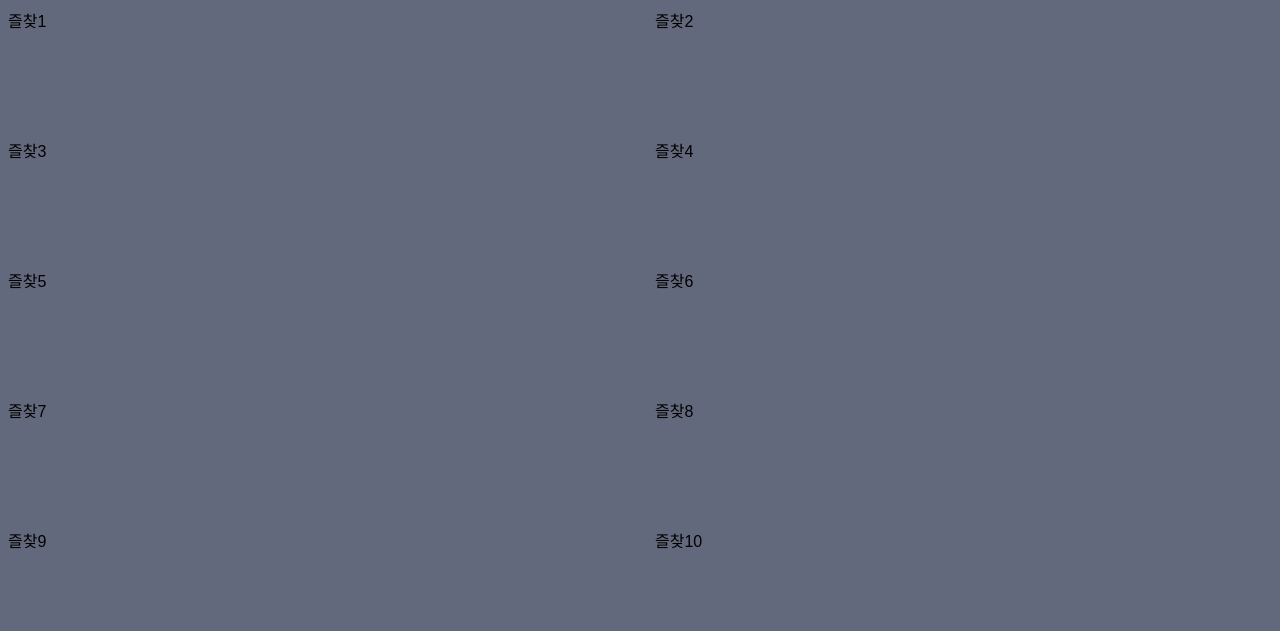
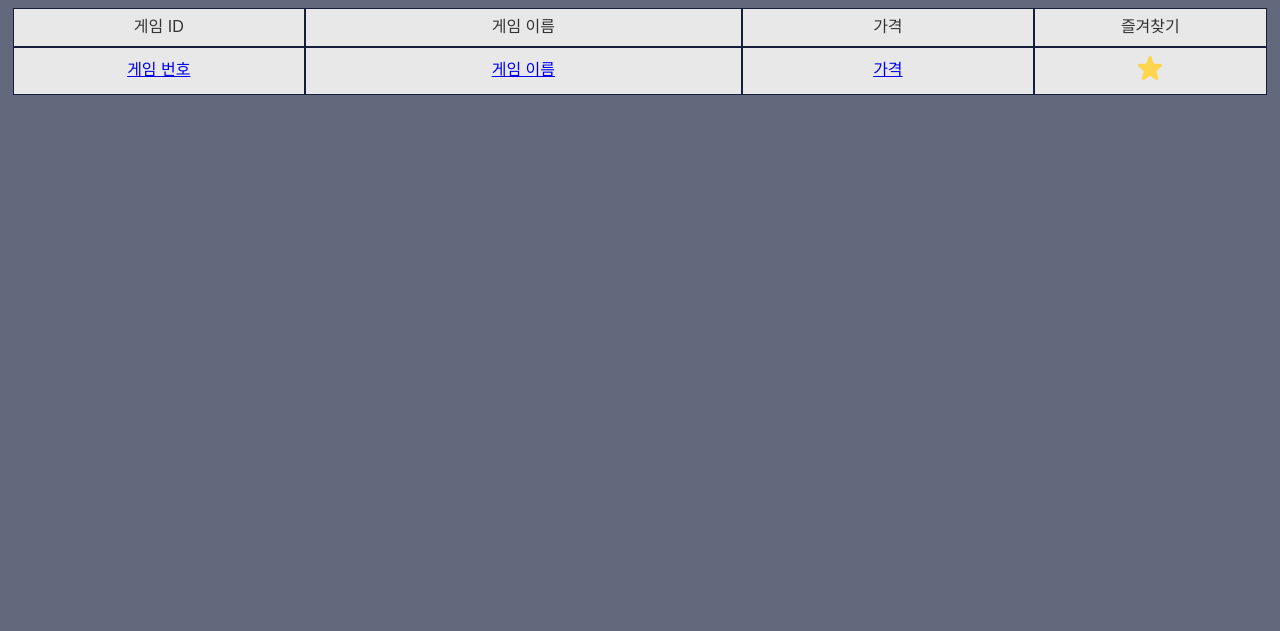
Before and after one commit to GoTaeH/study1, a website: page project/bookmark/bookmark.html in a window 1280 px wide. Drawn offline with Linux system fonts and the light colour scheme; no server answers; a web font is replaced by a local one.

Commit message:
project_2

```diff
--- a/project/bookmark/bookmark.html
+++ b/project/bookmark/bookmark.html
@@ -2,33 +2,23 @@
 <html>
     <head>
         <meta charset="utf-8">
-        <title>즐겨찾기</title>
+        <title>즐겨찾기 목록</title>
         <link href="../style/b_style.css" type="text/css" rel="stylesheet">
     </head>
     <body>
         <div id="header_container"></div>
-        <div class="bookmark">
-            <div class="game">즐찾1</div>
-            <div class="game">즐찾2</div>
-            <div class="game">즐찾3</div>
-            <div class="game">즐찾4</div>
-            <div class="game">즐찾5</div>
-            <div class="game">즐찾6</div>
-            <div class="game">즐찾7</div>
-            <div class="game">즐찾8</div>
-            <div class="game">즐찾9</div>
-            <div class="game">즐찾10</div>
+        <div class="bookmark_games">
+            <div class="top">게임 ID</div>
+            <div class="top">게임 이름</div>
+            <div class="top">가격</div>
+            <div class="top">즐겨찾기</div>
+
+            <div class="list"><a href="#">게임 번호</a></div>
+            <div class="list"><a href="#">게임 이름</a></div>
+            <div class="list"><a href="#">가격</a></div>
+            <div class="list"><div class="star-btn" onclick="toggleFavorite(this)">
+                <img class="star" src="../image/yellowstar.png" alt="Star"></div>
         </div>
-        <!-- <img class="logo_img" src="../image/white_logoM.png"></div> -->
-        <script>
-            var xhttp = new XMLHttpRequest();
-            xhttp.onreadystatechange = function() {
-                if(this.readyState == 4 && this.status == 200) {
-                    document.getElementById("header_container").innerHTML = this.responseText;
-                }
-            };
-            xhttp.open("GET", "/header", true);
-            xhttp.send();
-        </script>
+        <script src="../js/b_script.js"></script>
     </body>
 </html>
--- /dev/null
+++ b/project/js/b_script.js
@@ -0,0 +1,15 @@
+// 헤더 불러오기
+var xhttp = new XMLHttpRequest();
+xhttp.onreadystatechange = function() {
+    if(this.readyState == 4 && this.status == 200) {
+        document.getElementById("header_container").innerHTML = this.responseText;
+    }
+};
+xhttp.open("GET", "/header", true);
+xhttp.send();
+
+// 별 모양 클릭 시 이미지 변경
+function toggleFavorite(btnElement) {
+    const starElement = btnElement.querySelector('.star');
+    starElement.classList.toggle('star-filled');
+}
--- a/project/style/b_style.css
+++ b/project/style/b_style.css
@@ -4,17 +4,56 @@ html {
     background-color: rgb(99, 105, 124);
 }
 
+body {
+    font-family: 'Orbit', sans-serif;
+    line-height: 1.3;
+    color: #333;
+}
 .bookmark {
+    margin: 5px;
     display: grid;
-    grid-template-columns: 1fr;
-    justify-content: stretch;
-    align-content: stretch;
-    grid-auto-rows: minmax(100px, auto);
-    gap: 30px;
-    font-family: 'Orbit', sans-serif;
+    grid-template-columns: 1fr 1.5fr 1fr 0.8fr;
+    grid-gap: 8px;
 }
-@media(min-width:650px) {
+
+.bookmark_games {
+    display: grid;
+    grid-template-columns: 1fr 1.5fr 1fr 0.8fr;
+    margin: 5px;
+}
+.top {
+    border: 1px solid #151e3a;
+    background-color: #e8e8e8;
+    padding: 8px;
+    text-align: center;
+}
+.list {
+    border: 1px solid#151e3a;
+    background-color: #e8e8e8;
+    padding: 8px;
+    text-align: center;
+    display: flex;
+    align-items: center;
+    justify-content: center;
+}
+
+.star-btn {
+    cursor: pointer;
+}
+.star {
+    width: 24px;
+    height: 24px;
+    background-size: cover;
+    background-position: center;
+}
+.star-empty {
+    content: url('../image/emptystar.png');
+    background-size: cover;
+    background-position: center;
+}
+
+@media(min-width:580px) {
     .bookmark {
-        grid-template-columns: 1fr 1fr;
+        grid-template-columns: 0.5fr 1.5fr 1fr 0.5fr ;
     }
 }
--- a/project/style/mainstyle.css
+++ b/project/style/mainstyle.css
@@ -3,14 +3,29 @@
 html {
     background-color: rgb(99, 105, 124);
 }
-
+body {
+    margin: 0;
+}
 .category {
     display: grid;
-    grid-template-columns: 1fr 1fr 1fr 1fr 1fr 1fr 1fr;
-    gap: 10px;
+    align-items: center;
+    grid-template-columns: 0.8fr 0.8fr 1fr 1.1fr 1fr 0.8fr 0.8fr;
+    gap: 5px;
     text-align: center;
-    height: 30px; width: 100%;
+    height: 30px;
+    width: 100%;
     font-family: 'Orbit', sans-serif;
+    font-size: 0.3rem;
+    background-color: rgb(13, 69, 129);
+}
+.cat_item {
+    color: rgb(230, 242, 253);
+    cursor: pointer;
+}
+.cat_item:hover {
+    color: azure;
+    background-color: rgb(16, 76, 141);
+    padding: 3px 1px 3px 1px;
 }
 
 .info {
@@ -22,11 +37,6 @@ html {
     align-items: center;
     grid-auto-rows: minmax(100px, auto);
     gap: 30px;
-}
-@media(min-width:650px) {
-    .info{
-        grid-template-columns: 1fr 1fr;
-    }
 }
 
 .page {
@@ -41,3 +51,13 @@ html {
     align-items: center;
 }
 /* 페이지 버튼 꾸미기 */
+
+/* 창의 가로 길이에 따라 조절(반응) */
+@media(min-width:580px) {
+    .category{
+        font-size: 0.8rem;
+    }
+    .info{
+        grid-template-columns: 1fr 1fr;
+    }
+}
```
Also changed, not shown: project/style/headerstyle.css (+30 -10 lines), project/image/emptystar.png (added), project/image/yellowstar.png (renamed from project/image/star.png).
